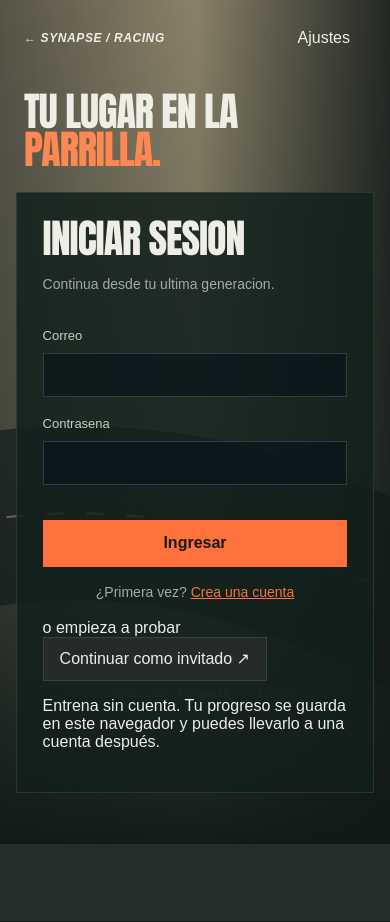
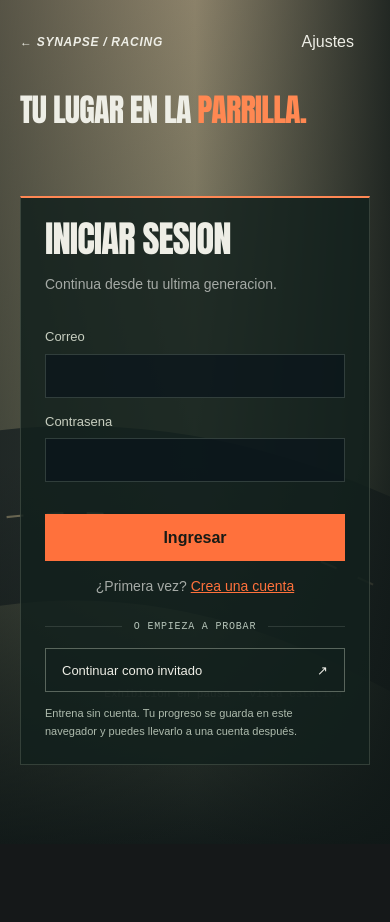
Before and after one commit to synapse-racing/synapse-frontend, a React (Vite) app: page /login in a window 390 px wide. After the commit the page ends 845 px from the top, so only its background shows below. Built offline with nearby package versions, Linux system fonts and the light colour scheme; no server answers.

Commit message:
fix: align login panels across screen sizes

```diff
--- a/src/features/auth/components/AuthLayout.tsx
+++ b/src/features/auth/components/AuthLayout.tsx
@@ -5,13 +5,13 @@ import { GameSettings } from '../../../shared/game/GameSettings.tsx'
 export function AuthLayout({ children }: PropsWithChildren) {
   return (
     <main className="auth-shell">
+      <header className="auth-access-header">
+        <Link className="auth-brand" to="/">
+          ← SYNAPSE / RACING
+        </Link>
+        <GameSettings />
+      </header>
       <section className="auth-intro">
-        <div className="auth-intro__header">
-          <Link className="auth-brand" to="/">
-            ← SYNAPSE / RACING
-          </Link>
-          <GameSettings />
-        </div>
         <div>
           <p className="eyebrow">Acceso al paddock</p>
           <h1>
--- a/src/shared/game/MenuStage.tsx
+++ b/src/shared/game/MenuStage.tsx
@@ -4,6 +4,7 @@ import { MenuStageContext, type MenuTheme } from './menu-stage-context.ts'
 import { useGamePreferences, useReducedMotion } from './preferences.ts'
 import { useExhibitionAudio } from './useExhibitionAudio.ts'
 import './menu-stage.css'
+import './guest-access.css'
 
 const ExhibitionBackdrop = lazy(() =>
   import('./ExhibitionBackdrop.tsx').then((module) => ({
--- /dev/null
+++ b/src/shared/game/guest-access.css
@@ -0,0 +1,157 @@
+.menu-stage .auth-shell {
+  padding: 0 clamp(1.25rem, 5vw, 5rem);
+  grid-template-columns: minmax(0, 1fr) minmax(360px, 0.85fr);
+  grid-template-rows: auto 1fr;
+  align-items: center;
+  gap: 0 clamp(2rem, 5vw, 6rem);
+}
+.auth-access-header {
+  grid-column: 1 / -1;
+  display: flex;
+  justify-content: space-between;
+  align-items: center;
+  gap: 1rem;
+  padding: 1.25rem 0;
+}
+.auth-access-header .auth-brand {
+  font-size: 12px;
+  letter-spacing: 0.06em;
+}
+.menu-stage .auth-intro {
+  display: block;
+  min-height: 0;
+  padding: 2rem 0 4rem;
+}
+.menu-stage .auth-intro h1 {
+  font-size: clamp(3.8rem, 6vw, 7rem);
+}
+.menu-stage .auth-form-panel {
+  width: 100%;
+  max-width: 480px;
+  justify-self: center;
+  align-self: center;
+  padding: clamp(1.5rem, 3vw, 3rem);
+  margin: 1rem 0 3rem;
+  border: 1px solid #d9dec32b;
+  border-top: 2px solid #ff8754;
+}
+.menu-stage .auth-form {
+  width: 100%;
+  min-width: 0;
+}
+.auth-form__divider {
+  display: flex;
+  align-items: center;
+  gap: 0.75rem;
+  margin: 1.4rem 0 1rem;
+}
+.auth-form__divider::before,
+.auth-form__divider::after {
+  content: '';
+  flex: 1;
+  height: 1px;
+  background: #b5c1b52b;
+}
+.auth-form__divider span {
+  font: 10px monospace;
+  color: #b7c5ba;
+  text-transform: uppercase;
+  letter-spacing: 0.08em;
+}
+.guest-button {
+  width: 100%;
+  display: flex;
+  justify-content: space-between;
+  align-items: center;
+  gap: 0.75rem;
+  background: #12201d80;
+  border-color: #b4c0ad70;
+  font-size: 13px;
+}
+.auth-form__guest-note {
+  margin: 0.8rem 0 0;
+  font-size: 11px;
+  line-height: 1.6;
+  color: #aebbad;
+}
+.guest-progress {
+  display: grid;
+  gap: 0.65rem;
+  padding: 0.9rem 1rem;
+  margin: 0 0 1.3rem;
+  border-left: 2px solid var(--accent);
+  background: #12201dd9;
+  max-width: 35rem;
+}
+.guest-progress p {
+  margin: 0;
+  font-size: 12px;
+  line-height: 1.6;
+  color: #d6decb;
+}
+.guest-progress a,
+.guest-progress small {
+  font-size: 11px;
+  line-height: 1.6;
+}
+.guest-progress .guest-save-link {
+  font-size: 13px;
+  font-weight: 700;
+  color: #ffb58c;
+}
+.guest-training-note {
+  border-left: 2px solid var(--accent);
+  padding: 0.6rem 1rem;
+  color: #e4d6b5;
+  background: #12201d;
+  font-size: 12px;
+  line-height: 1.7;
+}
+@media (min-width: 901px) and (max-height: 780px) {
+  .menu-stage .auth-intro h1 {
+    font-size: 4rem;
+  }
+  .menu-stage .auth-form-panel {
+    padding: 1.5rem;
+    margin: 0.5rem 0 1.5rem;
+  }
+  .menu-stage .auth-form .field {
+    margin: 0.8rem 0;
+  }
+  .menu-stage .auth-form__lead {
+    margin-bottom: 1rem;
+  }
+}
+@media (max-width: 900px) {
+  .menu-stage .auth-shell {
+    display: grid;
+    grid-template-columns: minmax(0, 1fr);
+    grid-template-rows: auto auto 1fr;
+    gap: 0;
+    padding: 0 1.25rem 2rem;
+  }
+  .menu-stage .auth-intro {
+    padding: 0.7rem 0 1.5rem;
+  }
+  .menu-stage .auth-intro h1 {
+    max-width: none;
+    font-size: clamp(2rem, 6vw, 3.5rem);
+    margin: 0;
+  }
+  .menu-stage .auth-intro h1 br,
+  .menu-stage .auth-intro .eyebrow,
+  .menu-stage .auth-intro > div > p:last-child {
+    display: none;
+  }
+  .menu-stage .auth-form-panel {
+    max-width: 440px;
+    padding: 1.5rem;
+    margin: 0 auto;
+  }
+  .menu-stage .auth-form h2 {
+    font-size: 2.3rem;
+  }
+  .menu-stage .auth-form .field {
+    margin: 1rem 0;
+  }
+}
```
